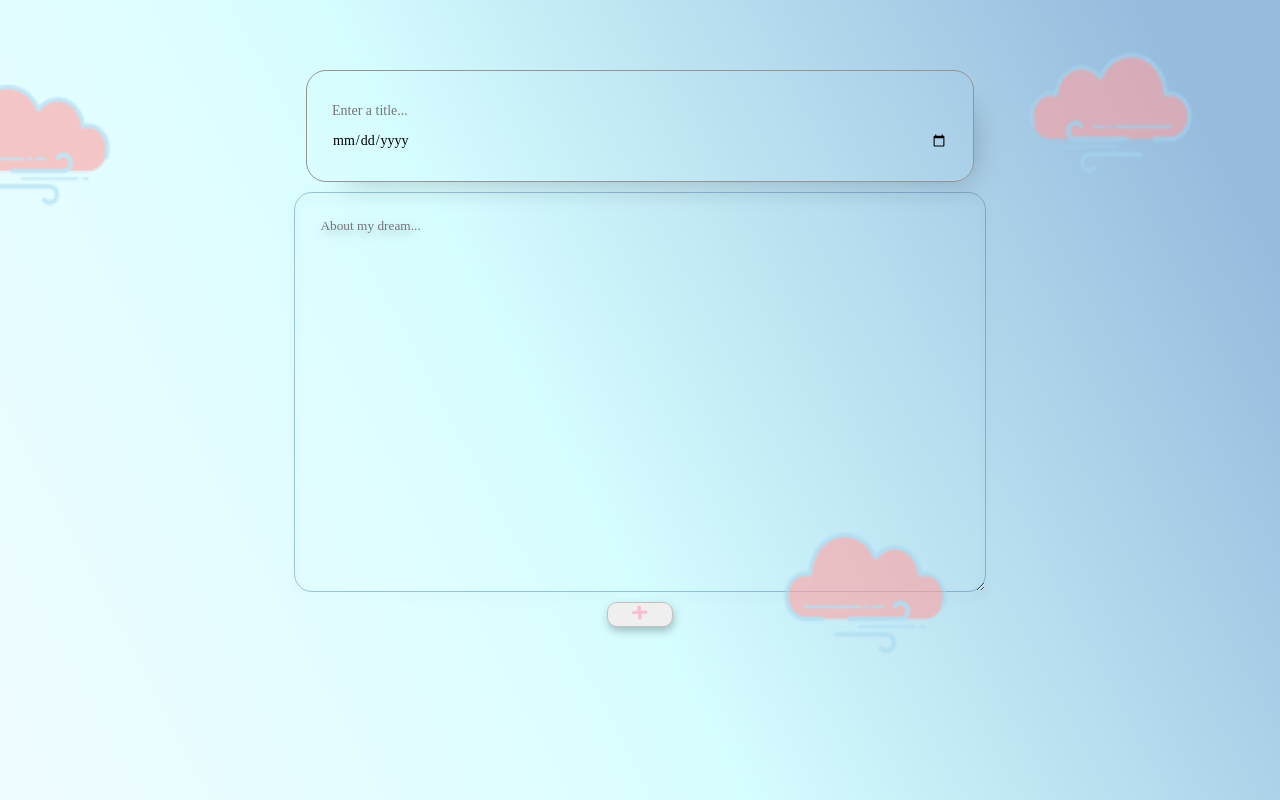
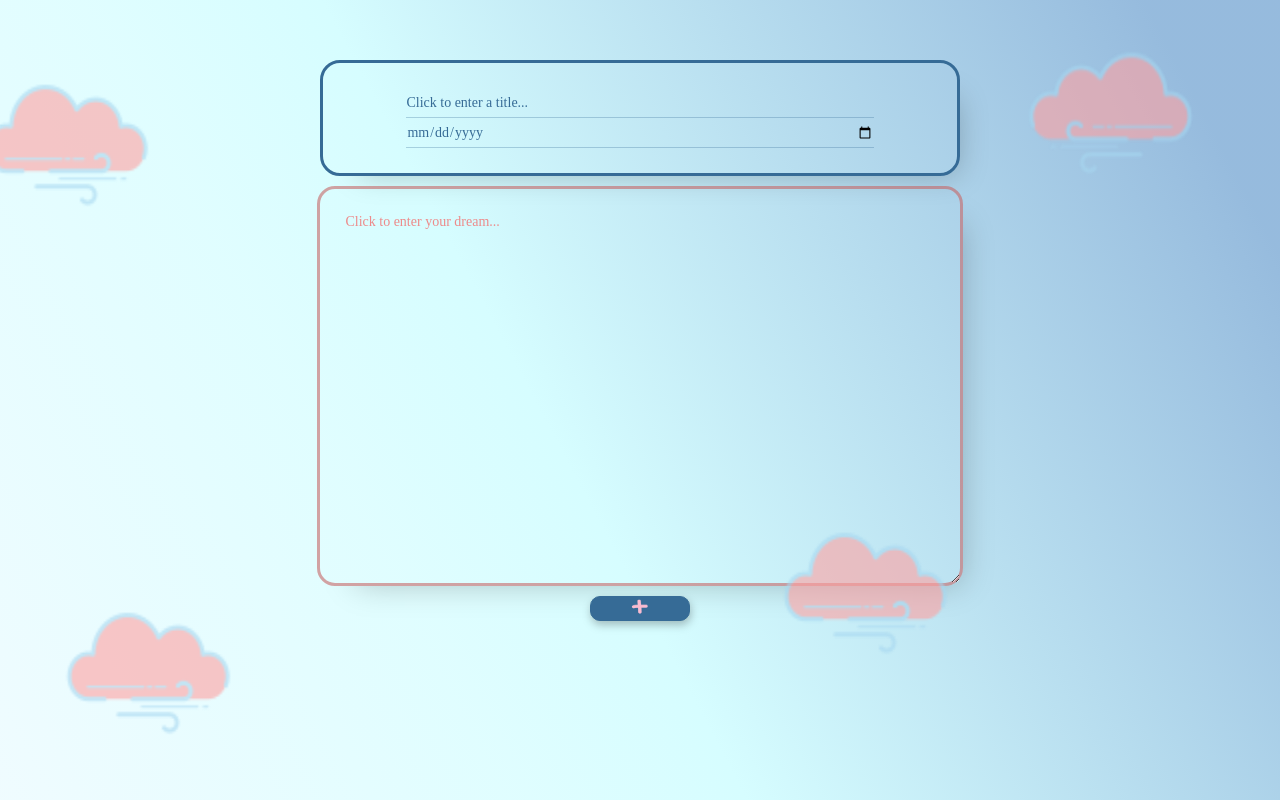
Before and after one commit to joyomii/dreamcatcher, a React (Create React App) app: page /list-dreams in a window 1280 px wide. Both pictures are taken after a click on the button "Catch a dream". Built offline with nearby package versions, Linux system fonts and the light colour scheme; a web font is replaced by a local one.

Commit message:
responsiveness and designs

```diff
--- a/src/Pages/CaughtDream/CaughtDream.css
+++ b/src/Pages/CaughtDream/CaughtDream.css
@@ -31,7 +31,7 @@
 
 .back-to-home,
 .read-my-dreams {
-  width: 180px;
+  width: 160px;
   height: 30px;
   border-radius: 7px;
   cursor: pointer;
--- a/src/Pages/CreateDream/CreateDream.css
+++ b/src/Pages/CreateDream/CreateDream.css
@@ -1,28 +1,31 @@
 .createDream-container {
   display: flex;
   flex-direction: column;
-  justify-content: center !important;
-  margin-top: 20px !important;
-  margin: auto;
-  padding: 50px;
-  max-width: 60%;
+  justify-content: center;
+  align-items: center;
+  margin-top: 60px;
+  /* padding: 50px;*/
+  max-width: 100%;
+  /* margin: auto; */
 }
 
 .title-date-container {
   display: flex;
   flex-direction: column;
+  justify-content: center;
+  align-items: center;
   padding: 25px;
-  width: 100%;
-  height: 80%;
+  width: 50%;
+  /* height: 60%; */
   background: transparent;
   border-radius: 20px;
-  border: 1px solid #949494;
+  border: 3px solid #366b96;
   box-shadow: 18px 18px 31.1px -21px rgba(0, 0, 0, 0.25);
 }
 
 
 .title-date {
-  width: 100%;
+  width: 80%;
   height: 30px;
   border: none;
   font-size: 14px;
@@ -30,28 +33,50 @@
   background: transparent;
 }
 
+#title,
+#date
+ {
+  color: #366b96;
+  border-bottom: 1px solid rgba(54, 107, 150, 0.3);
+}
+
+#title::placeholder {
+  color: #366b96;
+  /* caret-color: ; */
+}
+
+/* #date {
+  color: #366b96;
+} */
+
 .myTextarea-container {
   display: flex !important;
-  flex-direction: row !important;
-  justify-content: center !important;
-  width: 100% !important;
+  justify-content: center;
+  /* flex-direction: row !important; */
+  /* justify-content: center !important; */
+  width: 63% !important;
   margin-top: 10px;
 }
 
 .myTextarea {
-  min-width: 54vw;
-  width: 100%;
-  min-height: 400px;
+  width: 80%;
+  /* min-height: 400px; */
   max-height: 400px;
-  height: 100%;
+  height: 400px;
   border: none;
-  color: #ed8a8a;
+  caret-color: #ed8a8a;
+  color: #bb0d0d;
+  font-size: 14px;
   outline: none;
   padding: 25px;
   background: transparent;
   border-radius: 18px;
-  border: 1px solid rgba(54, 107, 150, 0.4);
-  filter: drop-shadow(1px 4px 4px rgba(0, 0, 0, 0.25));
+  border: 3px solid rgba(199, 103, 103, 0.6);
+  box-shadow: 18px 18px 31.1px -21px rgba(0, 0, 0, 0.25);
+}
+
+.myTextarea::placeholder {
+  color: #ed8a8a;
 }
 
 .CDButton-container {
@@ -61,19 +86,21 @@
 }
 
 .imgButton {
+  background-color: #366b96;
   margin-top: 10px;
-  max-width: 100%;
-  width: 10%;
+  /* max-width: 100%; */
+  width: 100px;
   height: 25px;
-  border: 1px solid #c2c2c2;
+  border: 1px solid #366b96;
   filter: drop-shadow(1px 4px 4px rgba(0, 0, 0, 0.25));
   border-radius: 10px;
   cursor: pointer;
 }
 
-/* .imgButton:hover {
-
-} */
+.imgButton:hover {
+  background-color: #599bd0;
+  border: none;
+}
 
 .imgButton:active {
   filter: none;
@@ -87,16 +114,17 @@
 
 .cloud1,
 .cloud2,
-.cloud3 {
+.cloud3,
+.cloud4 {
   width: 200px;
   height: 220px;
   position: absolute;
-  z-index: 2;
+  z-index: 1;
 }
 
 .cloud1 {
   top: 4vh;
-  left: -5%;
+  left: -2%;
   opacity: 0.6;
 }
 
@@ -114,3 +142,10 @@
   opacity: 0.6;
   top: 60%;
 }
+
+.cloud4 {
+  bottom: 0;
+  right: 80% !important;
+  top: 70% !important;
+  opacity: 0.6;
+}
--- a/src/Pages/CreateDream/CreateDream.js
+++ b/src/Pages/CreateDream/CreateDream.js
@@ -36,7 +36,8 @@ function CreateDream() {
           type="text"
           id="title"
           className="title-date"
-          placeholder="Enter a title..."
+          placeholder="Click to enter a title..."
+          maxlength="30"
           value={dreamData.title}
           onChange={handleChange}
         />
@@ -53,10 +54,10 @@ function CreateDream() {
         <textarea
           id="myTextarea"
           className="myTextarea"
-          placeholder="About my dream..."
+          placeholder="Click to enter your dream..."
           rows={5}
           cols={50}
-          maxlength="600"
+          maxlength="1000"
           value={dreamData.myTextarea}
           onChange={handleChange}
         ></textarea>
@@ -70,6 +71,7 @@ function CreateDream() {
         <img src={cloudPic} className="cloud1" alt="clouds..." />
         <img src={cloudPic} className="cloud2" alt="clouds..." />
         <img src={cloudPic} className="cloud3" alt="clouds..." />
+        <img src={cloudPic} className="cloud4" alt="clouds..." />
       </div>
     </div>
   );
--- a/src/Pages/DreamDetails/DreamDetails.css
+++ b/src/Pages/DreamDetails/DreamDetails.css
@@ -4,6 +4,7 @@
   justify-content: center;
   align-items: center;
   padding: 20px;
+  /* margin-top: 20px !important; */
 }
 
 .list-description {
@@ -47,6 +48,7 @@
 
 .details-item {
   overflow-y: auto;
+  overflow-x: hidden;
 }
 
 .details-item::-webkit-scrollbar {
--- a/src/Pages/LandingPage/LandingPage.css
+++ b/src/Pages/LandingPage/LandingPage.css
@@ -5,11 +5,11 @@
 .lp-logo-container {
   display: block;
   justify-content: baseline;
-  padding: 20px;
+  padding: 4px;
 }
 
 .dreamCatcherImg {
-  margin: auto;
+  /* margin: auto; */
   width: 120px;
   height: 75px;
 }
@@ -91,18 +91,21 @@
 
 
 .landingPage-button {
-  padding: 10px;
-  font-size: 15px;
+  width: 160px;
+  height: 30px;
+  font-size: 14px;
   display: flex ;
   justify-content: center;
   align-items: center;
   align-content: center;
   background-color: #366b9c;
   border: none;
-  border-radius: 5px;
+  border-radius: 7px;
   color: #fff;
   box-shadow: 0px 4px 4px 0px rgba(0, 0, 0, 0.25);
   cursor: pointer;
+  margin-right: 15px;
+  transition: 0.3s;
 }
 
 .plus-sign {
@@ -111,7 +114,11 @@
 }
 
 .landingPage-button:hover {
+  background: transparent;
+  color: #366b9c;
   transform: scale(1.1);
+  border: 1px solid #366b9c;
+  width: 160px;
 }
 
 .landingPage-button:active {
--- a/src/Pages/LandingPage/LandingPage.js
+++ b/src/Pages/LandingPage/LandingPage.js
@@ -10,6 +10,10 @@ function LandingPage() {
   const navigate = useNavigate();
   const handleCreateDreamClick = () => {
     navigate("/create-dream");
+  };
+
+  const handleReadMyDreamsClick = () => {
+    navigate("/list-dreams");
   };
 
   return (
@@ -38,7 +42,7 @@ function LandingPage() {
         </div>
 
         <div className="right-container-landingPage">
-          <div className="welcomeImgBoy-container">
+          <div sclassName="welcomeImgBoy-container">
             <img
               src={welcomeImg}
               alt="welcome!"
@@ -53,6 +57,9 @@ function LandingPage() {
               <img src={plusImg} alt="add a dream" className="plus-sign" />
               Create a dream
             </button>
+            <button class="read-my-dreams" onClick={handleReadMyDreamsClick}>
+              Read my dreams
+            </button>
           </div>
         </div>
       </div>
--- a/src/Pages/ListOfDreams/ListOfDreams.css
+++ b/src/Pages/ListOfDreams/ListOfDreams.css
@@ -29,6 +29,7 @@
   width: 50vw;
   height: 70vh;
   background: #fff;
+  border: 5px solid rgb(244, 145, 145);
   border-radius: 10px;
   padding: 3vh;
   box-shadow: 0px 4px 4px 0px rgba(0, 0, 0, 0.25);
@@ -69,39 +70,65 @@
 }
 
 .ul-list-container {
-  padding: 20px;
-  margin-top: 20px;
+  /* height: 10vh; */
+  /* padding: 20px; */
+  margin-top: 15px;
   display: flex;
   justify-content: left;
+  margin-left: 30px;
+  /* margin-left: 20px */
   overflow-y: auto;
+  overflow-x: hidden;
 }
 
 .ul-list-container::-webkit-scrollbar {
   width: 10px;
   background-color: #b0cfe6;
+  border: 1px solid rgba(53, 113, 163, 0.6);
   border-radius: 5px;
   padding-top: 2px;
 }
 
 .ul-list-container::-webkit-scrollbar-thumb {
   background-color: rgb(244, 145, 145);
-  border-radius: 3px;
+  border-radius: 2px;
 }
+
+/* .ul-list-container::-webkit-scrollbar-track {
+  background-color: #f0f0f0;
+} */
 
 .ul-list {
   padding: 0;
-  max-width: 100%;
+  max-width: 300px;
   height: 500px;
 
 }
 
-.list-div {
-  max-height: 50px;
-  margin-top: 5px;
-  overflow-y: auto;
+.dream-title {
+  background-color: #c2d9ec;
+  /* color: whi; */
+  padding-left: 8px;
+  padding-right: 8px;
+  border-radius: 3px;
 }
 
-.list-div::-webkit-scrollbar {
+.dream-date {
+  background-color: rgba(244, 145, 145, 0.3);
+  border-radius: 3px;
+}
+
+.list-div {
+  height: 45px;
+  margin-top: 5px;
+  /* overflow-y: auto; */
+}
+
+.dream-description {
+  display: none;
+}
+
+/* .list-div::-webkit-scrollbar {
   width: 8px;
   background-color: #b0cfe6;
   border-radius: 3px;
@@ -110,7 +137,7 @@
 .list-div::-webkit-scrollbar-thumb {
   border-radius: 5px;
   background-color: #5a9ed6;
-}
+} */
 
 .dream-title {
   max-height: 30px;
--- a/src/Pages/ListOfDreams/ListOfDreams.js
+++ b/src/Pages/ListOfDreams/ListOfDreams.js
@@ -49,7 +49,9 @@ function ListOfDreams() {
                     className="list-div"
                     onClick={(event) => navigateToDreamDetails(event, dream)}
                   >
-                    <h3 className="dream-title">{dream.title}</h3>
+                    <h3 className="dream-title" maxlength="50">
+                      {dream.title}
+                    </h3>
                     <p className="dream-date">{dream.date}</p>
                     <p className="dream-description">{dream.myTextarea}</p>
                   </li>
--- a/src/components/style/globalStyles.css
+++ b/src/components/style/globalStyles.css
@@ -42,13 +42,14 @@ html {
     justify-content: center;
   }
 
-  .welcomeImgBoy-container {
+  /* .welcomeImgBoy-container {
     display: flex !important;
     justify-content: center !important;
-  }
+    align-items: center !important;
+  } */
 
   .welcome-image-boy {
-    width: 60% !important;
+    width: 300px !important;
     height: 50% !important;
   }
 
@@ -106,8 +107,8 @@ html {
   .cloud1,
   .cloud2,
   .cloud3 {
-    width: 200px;
-    height: 220px;
+    width: 70px !important;
+    height: 70px !important;
     position: absolute;
     z-index: 2;
     opacity: 0.5 !important;
@@ -131,6 +132,12 @@ html {
     top: 70% !important;
   }
 
+  .cloud4 {
+    bottom: 3%;
+    right: 5% !important;
+    top: 70% !important;
+  }
+
   /*--------Caught Dream--------*/
 
   .caughtDreamImg {
@@ -142,8 +149,8 @@ html {
   .caughtDream-text {
     font-size: 1.6rem !important;
     position: absolute;
-    top: 39.4% !important;
-    left: 17% !important;
+    top: 50.4% !important;
+    left: 20% !important;
   }
 
   /*--------List of Dreams--------*/
```
